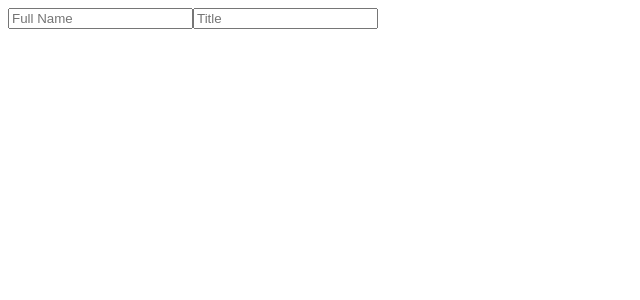
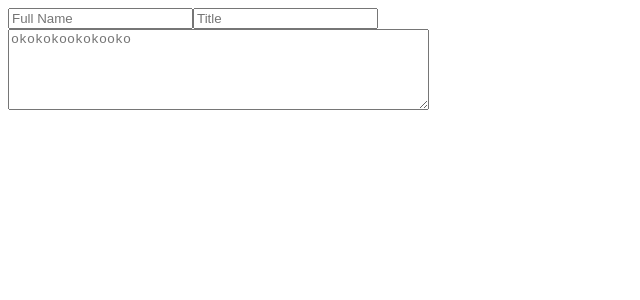
Before and after one commit to Pratik-Karale/cv-app, a React (Create React App) app: page / in a window 1280 px wide. Shown: the top 300 px of the page, without its empty margins (0-640 px from the left). Built offline with nearby package versions, Linux system fonts and the light colour scheme.

Commit message:
add description and textArea components

```diff
--- a/src/CV.jsx
+++ b/src/CV.jsx
@@ -1,5 +1,6 @@
 import React, { Component } from 'react'
 import Header from "./components/Header"
+import Description from './components/Description'
 
 export default class CV extends Component {
     constructor(props){
@@ -13,6 +14,7 @@ export default class CV extends Component {
       <div className="CV">
           <div>
               <Header st={this.state.mode}/>
+              <Description className="" placeholder="okokokookokooko"/>
           </div>
       </div>
     )
--- /dev/null
+++ b/src/components/Description.jsx
@@ -0,0 +1,9 @@
+import React, { Component } from 'react'
+import TextArea from './TextArea'
+export default class Description extends Component {
+  render() {
+    return (
+      <TextArea className={this.props.className} placeholder={this.props.placeholder} cols="50" rows="5"/>
+    )
+  }
+}
--- a/src/components/TextArea.jsx
+++ b/src/components/TextArea.jsx
@@ -14,7 +14,7 @@ export default class TextArea extends Component {
             break;
     }
     return (
-      <textarea className={`${styleClass} ${this.props.className}`} placeholder={this.props.placeholder} />
+      <textarea className={`${styleClass} ${this.props.className}`} placeholder={this.props.placeholder} cols={this.props.cols} rows={this.props.rows} />
     )
   }
 }
--- a/src/components/TextInput.jsx
+++ b/src/components/TextInput.jsx
@@ -14,7 +14,12 @@ export default class TextInput extends Component {
             break;
     }
     return (
-      <input type="text" className={`${styleClass} ${this.props.className}`} placeholder={this.props.placeholder} />
+      <input type="text"
+        className={`${styleClass} ${this.props.className}`}
+        placeholder={this.props.placeholder}
+        cols={this.props.cols}
+        rows={this.props.rows}
+      />
     )
   }
 }
```
